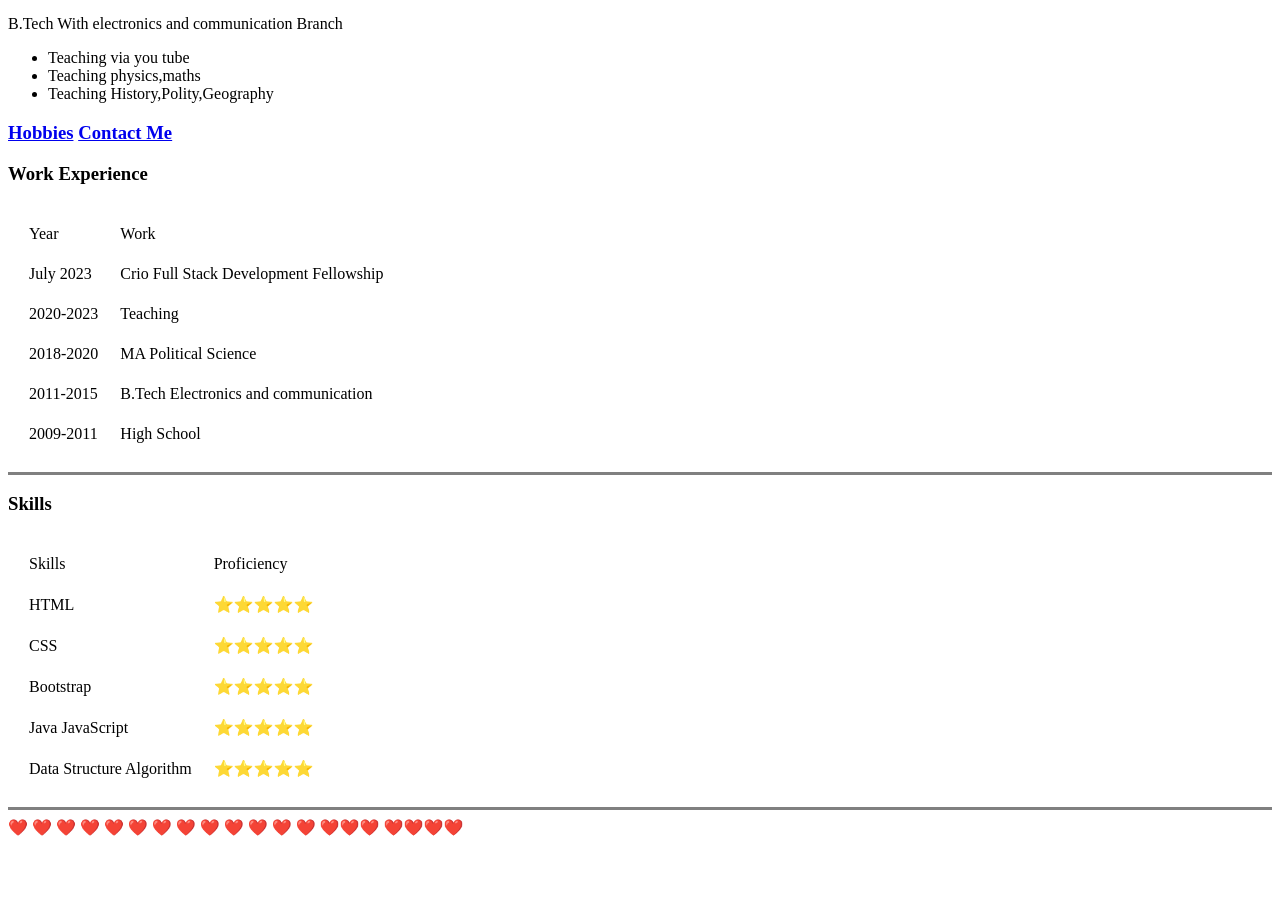
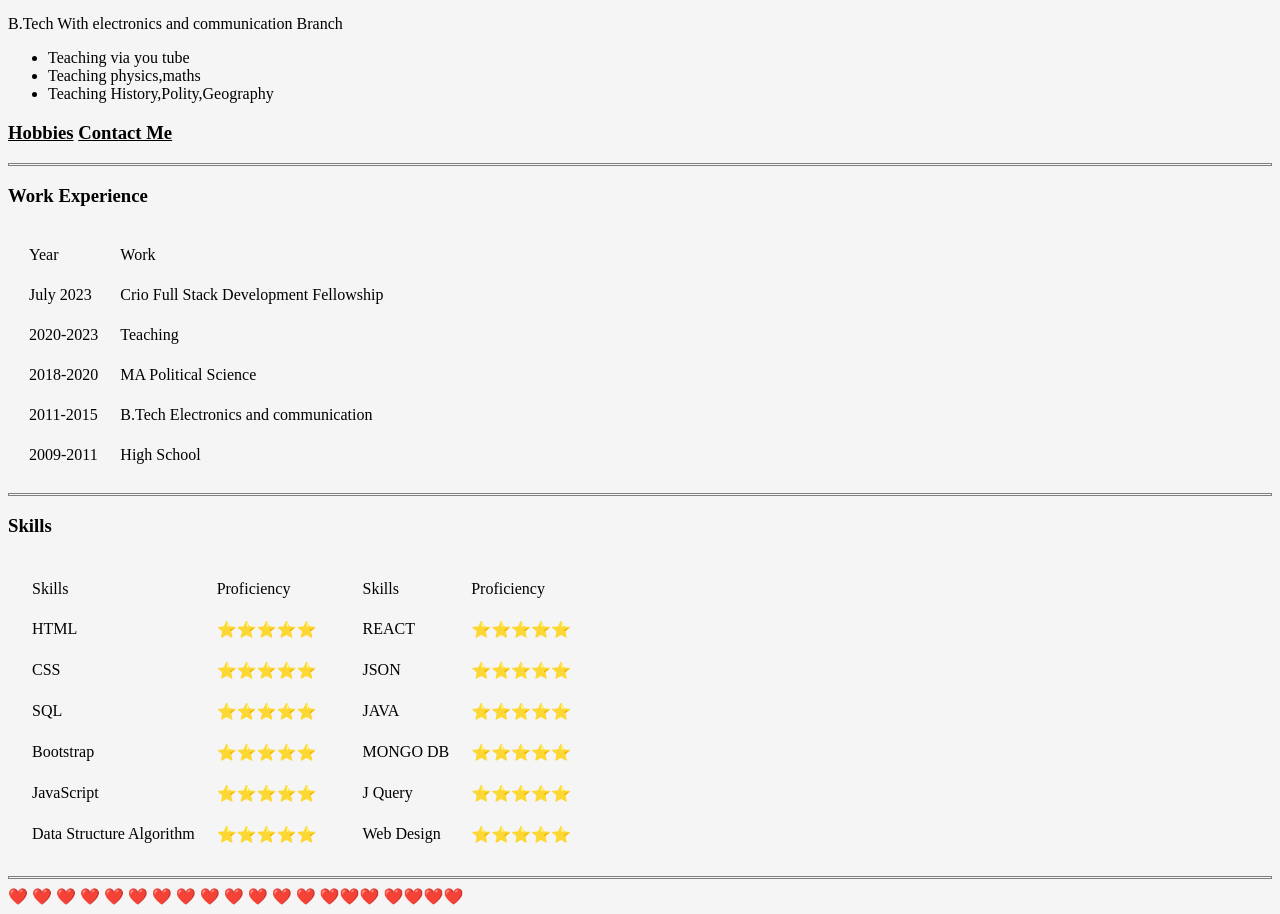
Before and after one commit to bijlwan07ankit/Web-Development-P1-html-css-java-bootstrap-, a plain HTML site: page HTML_Micro/Index.html in a window 1280 px wide. Shown: the part 309-1223 px from the top of the page. Before the commit the page ends 1154 px from the top, so only its background shows below. Drawn offline with Linux system fonts and the light colour scheme.

Commit message:
table cell spacing

```diff
--- a/Front_End/portfolio.html
+++ b/Front_End/portfolio.html
@@ -1,7 +1,7 @@
 <!DOCTYPE html>
 <html>
   <head>
-    <link rel="stylesheet" href="https://maxcdn.bootstrapcdn.com/bootstrap/4.5.2/css/bootstrap.min.css">
+    <link rel="stylesheet.css" href="https://maxcdn.bootstrapcdn.com/bootstrap/4.5.2/css/bootstrap.min.css">
     <title>Ankit Bijlwan</title>
   </head>
   <nav>
--- a/HTML_Micro/Index.html
+++ b/HTML_Micro/Index.html
@@ -1,12 +1,14 @@
 <!DOCTYPE html>
 <html lang="en">
 <head>
+
     <meta charset="UTF-8">
     <meta name="viewport" content="width=device-width, initial-scale=1.0">
     <title>Ankit Bijlwan</title>
 
 </head>
 <!-- for cropping img https://crop-circle.imageonline.co/ -->
+<link rel="stylesheet" href="styles.css">
 <body>
     <table cellspacing="20">
         <thead>
@@ -35,6 +37,9 @@
 </p>
 <h3><a href="hobbies.html">Hobbies</a>
 <a href="contact.html">Contact Me</a></h3>
+
+<hr size="3" noshade>
+
 <h3> Work Experience</h3>
 <table cellspacing="20">
     <thead>
@@ -56,6 +61,9 @@
 <hr size="3" noshade>
 
 <h3>Skills</h3>
+<table>
+    <tr>
+        <td>
             <table cellspacing="20">
                 <thead>
                     <tr>
@@ -64,22 +72,82 @@
                 </thead>
                     <tbody>
                         <tr>
-                <td>HTML</td> <td>⭐⭐⭐⭐⭐</td>
+                            <td>HTML</td>
+                            <td>⭐⭐⭐⭐⭐</td>
                         </tr>
                         <tr>
-                <td>CSS</td> <td>⭐⭐⭐⭐⭐</td>
+                            <td>CSS</td>
+                             <td>⭐⭐⭐⭐⭐</td>
                         </tr>
                         <tr>
-                <td>Bootstrap</td> <td>⭐⭐⭐⭐⭐</td>
+                            <td>SQL</td>
+                            <td>⭐⭐⭐⭐⭐</td>
+                        </tr>
+
+
+                        <tr>
+                            <td>Bootstrap</td>
+                             <td>⭐⭐⭐⭐⭐</td>
                         </tr>
                         <tr>
-                <td>Java JavaScript</td> <td>⭐⭐⭐⭐⭐</td>
+                            <td>JavaScript</td>
+                            <td>⭐⭐⭐⭐⭐</td>
                         </tr>
                         <tr>
-                <td>Data Structure Algorithm</td> <td>⭐⭐⭐⭐⭐</td>
+                            <td>Data Structure Algorithm</td>
+                             <td>⭐⭐⭐⭐⭐</td>
                         </tr>
+
+
                     </tbody>
 
+                </table>
+
+        </td>
+
+        <td>
+            <table cellspacing="20">
+                <thead>
+                    <tr>
+                        <td>Skills</td> <td>Proficiency</td>
+                    </tr>
+                </thead>
+                    <tbody>
+                        <tr>
+                            <td>REACT</td>
+                            <td>⭐⭐⭐⭐⭐</td>
+                        </tr>
+                        <tr>
+                            <td>JSON</td>
+                             <td>⭐⭐⭐⭐⭐</td>
+                        </tr>
+                        <tr>
+                            <td>JAVA</td>
+                            <td>⭐⭐⭐⭐⭐</td>
+                        </tr>
+
+
+                        <tr>
+                            <td>MONGO DB</td>
+                             <td>⭐⭐⭐⭐⭐</td>
+                        </tr>
+                        <tr>
+                            <td>J Query</td>
+                            <td>⭐⭐⭐⭐⭐</td>
+                        </tr>
+                        <tr>
+                            <td>Web Design</td>
+                             <td>⭐⭐⭐⭐⭐</td>
+                        </tr>
+
+
+                    </tbody>
+
+            </table>
+
+
+        </td>
+    </tr>
 </table>
 
 <hr size="3" noshade>
--- /dev/null
+++ b/HTML_Micro/styles.css
@@ -0,0 +1,4 @@
+*{
+    background-color:whitesmoke;
+    color:black;
+}
```
Lines whose indentation alone changed are shown as unchanged.
